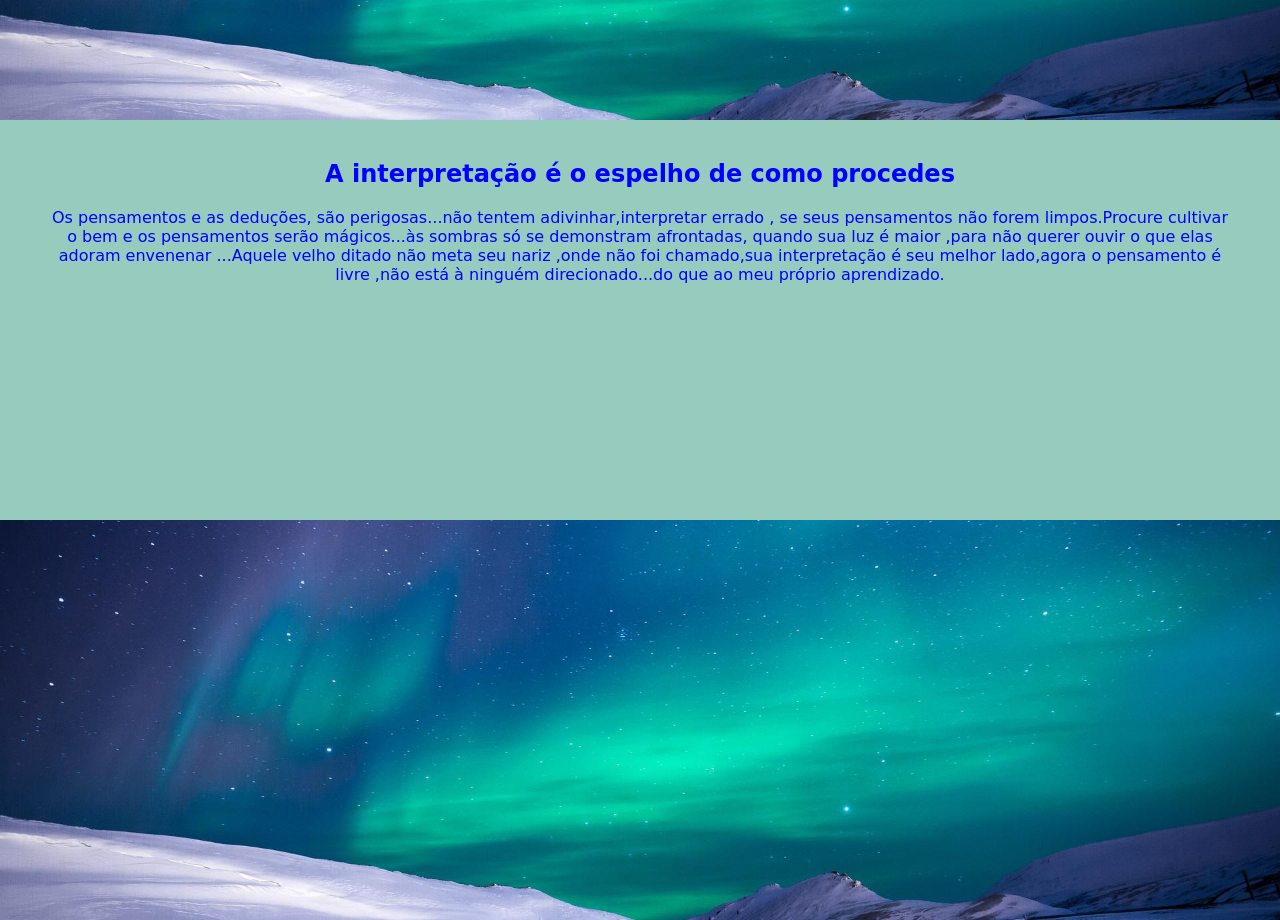
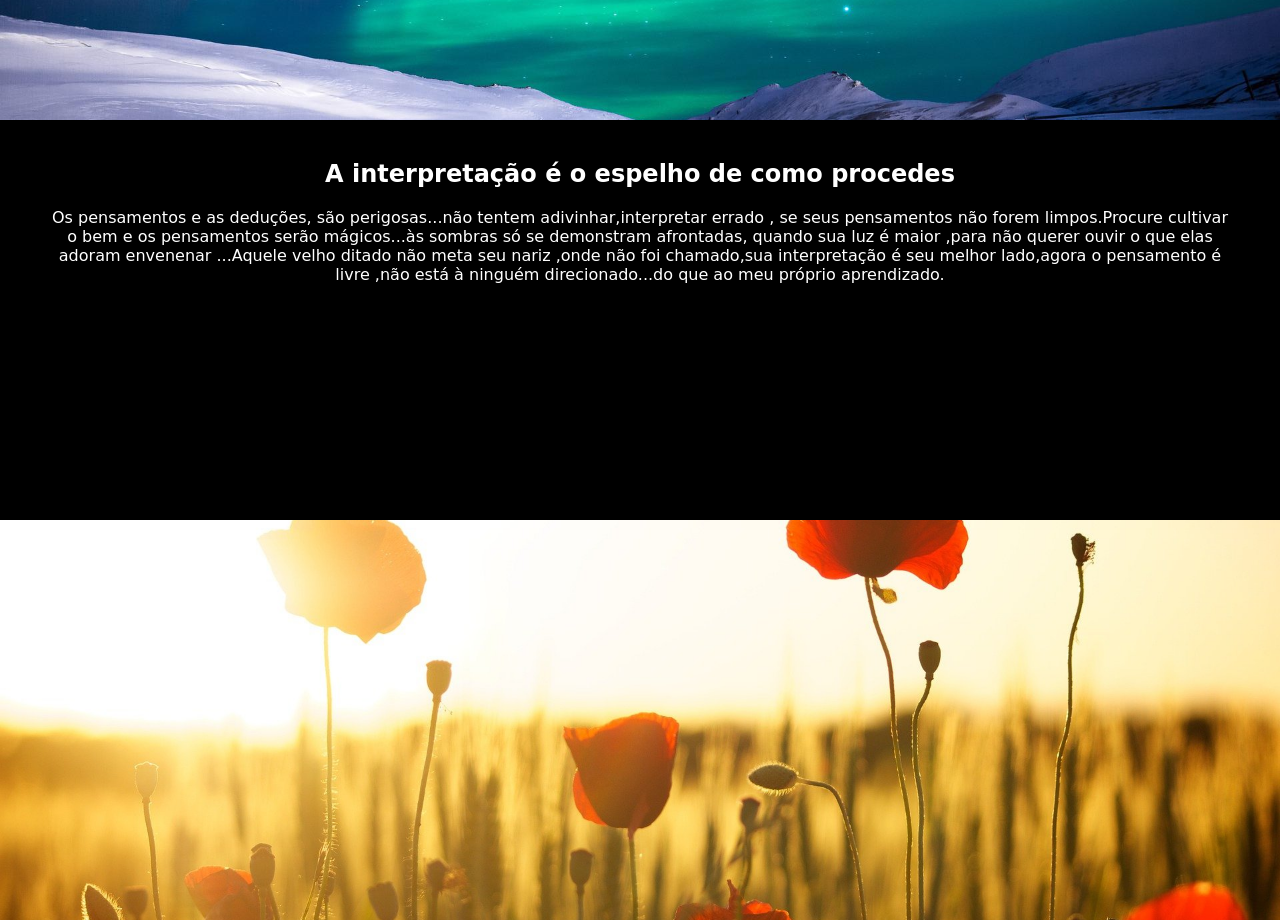
Before and after one commit to J4essika/efeito-paralax, a plain HTML site: page index.html in a window 1280 px wide. Shown: the part 1880-2800 px from the top of the page. Drawn offline with Linux system fonts and the light colour scheme.

Commit message:
adc de imagens

```diff
--- a/index.html
+++ b/index.html
@@ -9,6 +9,7 @@
 </head>
 <body>
     <section></section> <!--1-->
+
     <section>
         <h1>Frases</h1>
            <p>
@@ -20,21 +21,21 @@
             Roupa invisível da mentira,dias rodeado,mas plantando solidão ...</p>
     </section>
 
-        <section></section>
+        <section></section> <!--3-->
     <section>
          <h1>Seja Forte</h1>
            <p>Você é forte,você é capaz,cante!dance!ouça música!ouça até alto se for preciso,se seus pensamentos te deixam para baixo,não ligue para eles...seja você!não seja os outros!não queira nada de ninguém e não faça o que querem, se não te sentires feliz,vigie seus pensamentos,coloque os pés no chão... ponha a mão na massa ,construa você ,sem depender de ninguém e nunca pare,se movimente.
             Se estiveres com os pés cansados,coloque eles para cima e movimente as mãos,se as mãos estiverem cansadas,descanse elas e dance com os pés,mas nunca pare!não queira morrer com vida,exista e faça a vida valer cada minuto dentro de você <3</p>
     </section>
 
-    <section></section>
+    <section></section> <!--5-->
     <section>
         <h1>A interpretação é o espelho de como procedes</h1>
           <p>
             Os pensamentos e as deduções, são perigosas...não tentem adivinhar,interpretar errado , se seus pensamentos não forem limpos.Procure cultivar o bem e os pensamentos serão mágicos...às sombras só se demonstram afrontadas, quando sua luz é maior ,para não querer ouvir o que elas adoram envenenar ...Aquele velho ditado não meta seu nariz ,onde não foi chamado,sua interpretação é seu melhor lado,agora o pensamento é livre ,não está à ninguém direcionado...do que ao meu próprio aprendizado.</p>
     </section>
 
-    <section></section>
+    <section></section> <!--7-->
     <section>
         <h1>Ela é Flor</h1>
           <p>Ela é uma flor, mas consegue ser um jardim <br>
@@ -44,10 +45,8 @@
             Ela é um verde, que se torna multicor.<br>
             Ela é a natureza que você despreza com tanto ódio e rancor...</p>
 
+    </section>
 
-
-    </section>
-    <section></section>
 
 </body>
 </html>
--- a/style.css
+++ b/style.css
@@ -5,34 +5,34 @@
 
 }
 
-section{
+section{   /* Estilização das frases*/
     width: 100%;
     height: 400px;
     text-align: center;
     padding: 40px 04%;
     font-family: cursive;
-    color: blue;
+    color: #fff;
 
 
      /*Efeito paralax*/
     background-position: center;
     background-size: cover;
     background-repeat: no-repeat;
-    background-attachment: fixed;
+    background-attachment: fixed;  /*Efeito paralax*/
 }
 
 h1{
     margin-bottom:20px;
 
 }
-
 section:nth-of-type(1){
     background-image: url(img/borboletas_azuis.jpg);
 
 }
 
+
 section:nth-of-type(3){
-    background-image: url(img/borboletas_azuis.jpg);
+    background-image: url(img/Girassol.jpg);
 
 }
 
@@ -42,10 +42,17 @@ section:nth-of-type(5){
 }
 
 section:nth-of-type(7){
-    background-image: url(img/aurora-boreal.jpg);
+    background-image: url(img/Girassol.jpg);
 
 }
 
+
+section:nth-of-type(7){
+    background-image: url(img/Flores.jpg);
+
+}
+
+
 html{
-    background-color:#96cbbe;
+    background-color:#000;
 }
```
Also changed, not shown: img/Flores.jpg (added), img/Girassol.jpg (added).
